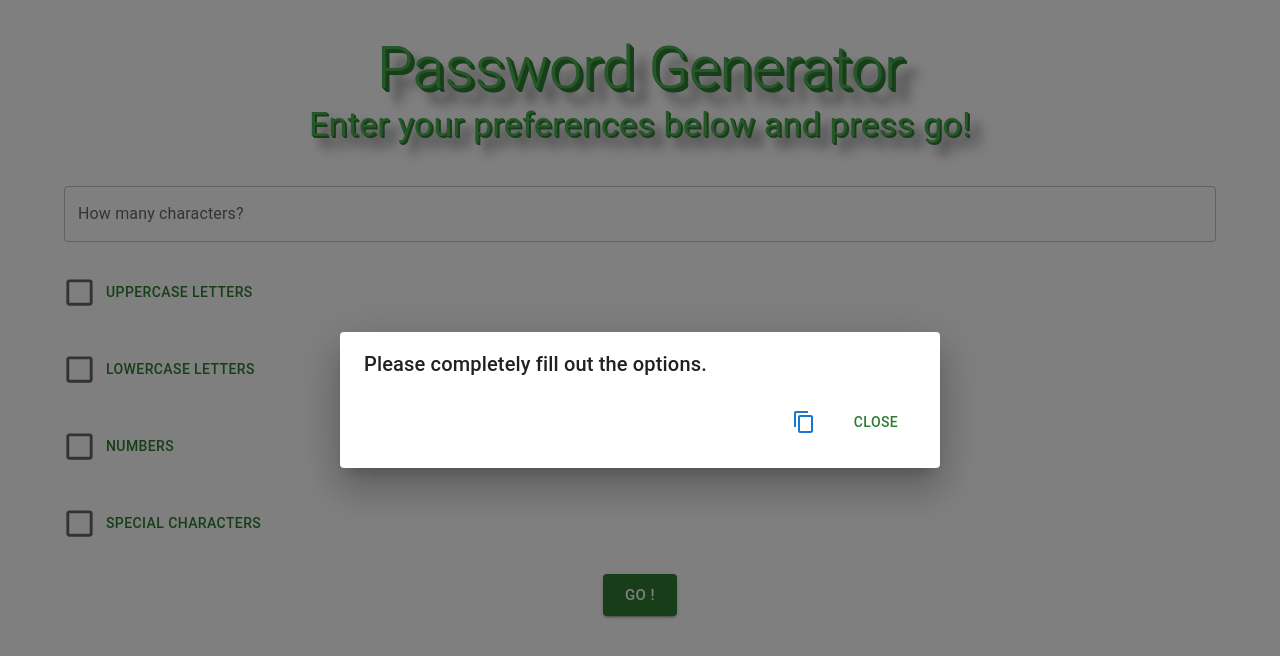
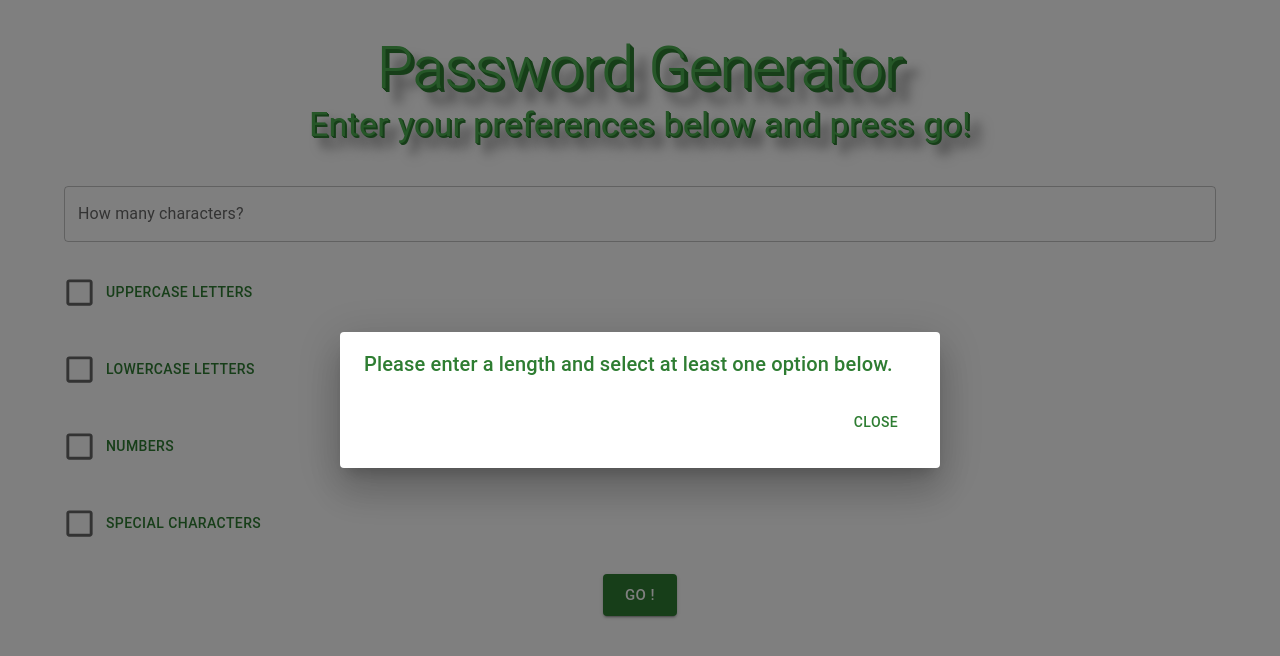
Before and after one commit to seddboi/passwordinator, a React (Create React App) app: page / in a window 1280 px wide. Both pictures are taken after a click on the button "GO !". Shown: the top 656 px of the page. Built offline with nearby package versions, Linux system fonts and the light colour scheme.

Commit message:
adjusted pop up bug when entering negative number and not selecting/entering proper options

```diff
--- a/src/components/Form/form.js
+++ b/src/components/Form/form.js
@@ -24,10 +24,14 @@ export function Form() {
 
 	const textInput = React.useRef(null);
 
-	const handleClickOpenCorrect = () => {
+	const handleClickOpen = () => {
 		setisOpen(true);
 		setPassword(randomPass);
+	};
 
+	const handleClickClose = () => {
+		setisOpen(false);
+		setCharacterEntry(null);
 		textInput.current.value = '';
 		setIsUppercase(false);
 		setIsLowercase(false);
@@ -35,21 +39,39 @@ export function Form() {
 		setIsSpecial(false);
 	};
 
-	const handleClickOpenIncorrrect = () => {
-		setisOpen(true);
-		setPassword(null);
+	const popupSwitcher = () => {
+		if (characterEntry < 0) {
+			return (
+				<Popup
+					handleClickClose={handleClickClose}
+					isOpen={isOpen}
+					title="Please enter a non-negative length."
+					password={null}
+				/>
+			);
+		} else if (
+			characterEntry === null ||
+			(!isUppercase && !isLowercase && !isNumbers && !isSpecial)
+		) {
+			return (
+				<Popup
+					handleClickClose={handleClickClose}
+					isOpen={isOpen}
+					title="Please enter a length and select at least one option below."
+					password={null}
+				/>
+			);
+		} else {
+			return (
+				<Popup
+					handleClickClose={handleClickClose}
+					isOpen={isOpen}
+					title="Your new password:"
+					password={password}
+				/>
+			);
+		}
 	};
-
-	const handleClickClose = () => {
-		setisOpen(false);
-		setCharacterEntry(null);
-	};
-
-	const filledOutCorrectly =
-		characterEntry === null ||
-		(isUppercase === true && isLowercase === true && isNumbers === true && isSpecial === true)
-			? 'Please completely fill out the options.'
-			: 'Your randomly generated password:';
 
 	const randomPass = usePasswordRandomizer(
 		characterEntry,
@@ -66,10 +88,11 @@ export function Form() {
 					className="number-input"
 					label="How many characters?"
 					type="number"
+					InputProps={{ inputProps: { min: 0 } }}
 					color="success"
 					inputRef={textInput}
 					onChange={(e) => {
-						setCharacterEntry(e.target.value);
+						setCharacterEntry(parseInt(e.target.value));
 					}}
 					sx={{ mb: 3 }}
 				/>
@@ -84,7 +107,6 @@ export function Form() {
 								setIsUppercase(!isUppercase);
 							}}
 							checked={isUppercase}
-							sx={{}}
 						/>
 					}
 					label={
@@ -156,21 +178,12 @@ export function Form() {
 						variant="contained"
 						color="success"
 						size="large"
-						onClick={
-							characterEntry === null || (!isUppercase && !isLowercase && !isNumbers && !isSpecial)
-								? handleClickOpenIncorrrect
-								: handleClickOpenCorrect
-						}
+						onClick={handleClickOpen}
 					>
 						Go !
 					</Button>
 				</Container>
-				<Popup
-					handleClickClose={handleClickClose}
-					isOpen={isOpen}
-					title={filledOutCorrectly}
-					password={password}
-				/>
+				{popupSwitcher()}
 			</Box>
 		</Container>
 	);
--- a/src/components/Popup/popup.js
+++ b/src/components/Popup/popup.js
@@ -44,15 +44,22 @@ export function Popup({ handleClickClose, isOpen, title, password }) {
 
 	const iconSwitcher = isCopied ? <CheckIcon /> : <ContentCopyIcon />;
 
+	const copyButtonHider =
+		password === null ? (
+			<div></div>
+		) : (
+			<Button color="primary" onClick={copyPassword}>
+				{iconSwitcher}
+			</Button>
+		);
+
 	return (
 		<Dialog open={isOpen} fullWidth>
-			<DialogTitle>{title}</DialogTitle>
+			<DialogTitle sx={{ color: '#2e7d32' }}>{title}</DialogTitle>
 			<DialogContent>
 				<DialogContentText>{passwordContainer}</DialogContentText>
 				<DialogActions>
-					<Button color="primary" onClick={copyPassword}>
-						{iconSwitcher}
-					</Button>
+					{copyButtonHider}
 					<Button
 						color="success"
 						onClick={() => {
```
